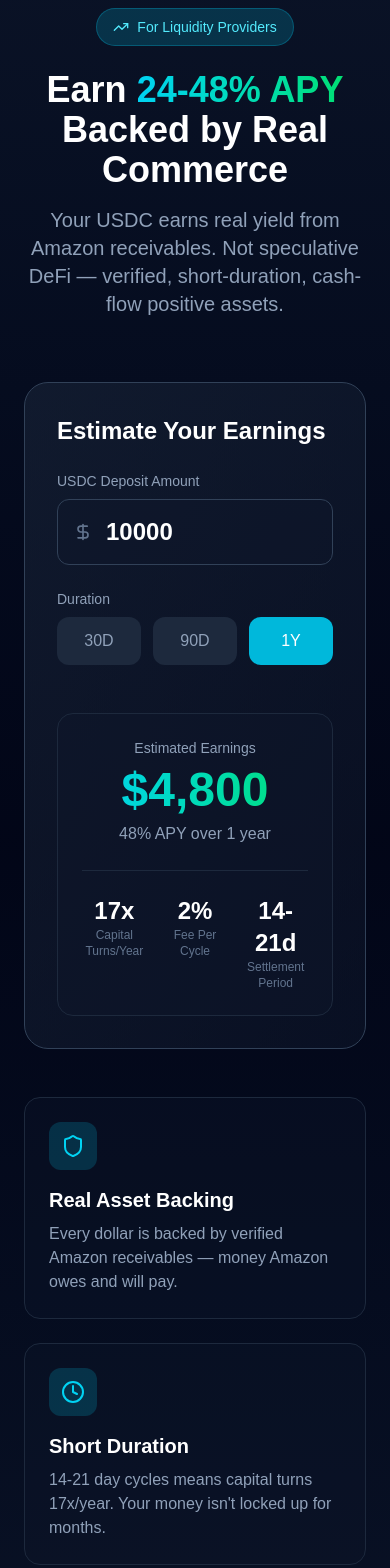
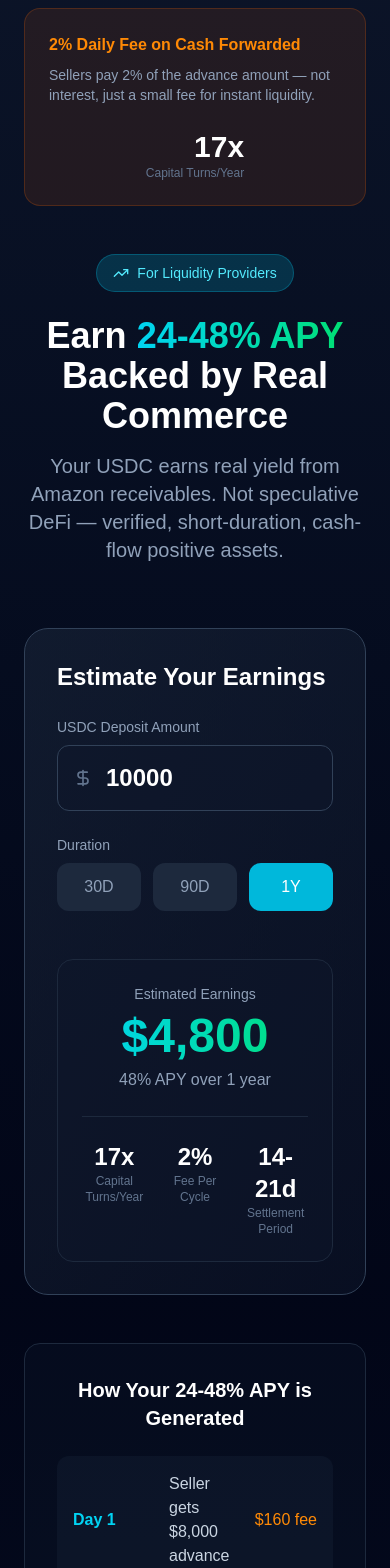
Before and after one commit to open-biz/eComYield, a Next.js app: page / in a window 390 px wide. Shown: the part 4140-5708 px from the top of the page. Built offline with nearby package versions, Linux system fonts and the light colour scheme.

Commit message:
feat: Add 2% fee breakdown and yield calculation explanation

```diff
--- a/src/components/yield-showcase.tsx
+++ b/src/components/yield-showcase.tsx
@@ -40,6 +40,25 @@
                 <div className="text-2xl font-bold text-white">36%</div>
                 <div className="text-slate-500 text-xs">Current APY</div>
               </div>
+            </div>
+          </div>
+        </motion.div>
+
+        {/* Fee Breakdown */}
+        <motion.div
+          initial={{ opacity: 0, y: -20 }}
+          whileInView={{ opacity: 1, y: 0 }}
+          viewport={{ once: true }}
+          className="mb-12 bg-orange-500/10 border border-orange-500/20 rounded-2xl p-6"
+        >
+          <div className="flex flex-col md:flex-row items-center justify-between gap-6">
+            <div>
+              <div className="text-orange-400 font-semibold mb-2">2% Daily Fee on Cash Forwarded</div>
+              <div className="text-slate-400 text-sm">Sellers pay 2% of the advance amount — not interest, just a small fee for instant liquidity.</div>
+            </div>
+            <div className="text-right">
+              <div className="text-3xl font-bold text-white">17x</div>
+              <div className="text-slate-500 text-xs">Capital Turns/Year</div>
             </div>
           </div>
         </motion.div>
@@ -136,6 +155,34 @@
           </div>
         </motion.div>
 
+        {/* How Yield Works */}
+        <motion.div
+          initial={{ opacity: 0, y: 20 }}
+          whileInView={{ opacity: 1, y: 0 }}
+          viewport={{ once: true }}
+          className="mb-12 bg-slate-900/30 border border-slate-800 rounded-2xl p-8"
+        >
+          <h3 className="text-xl font-semibold text-white mb-6 text-center">How Your 24-48% APY is Generated</h3>
+          <div className="space-y-4">
+            {[
+              { step: "Day 1", action: "Seller gets $8,000 advance", fee: "$160 fee" },
+              { step: "Day 21", action: "Amazon settles, pool repaid", yield: "+2% return" },
+              { step: "Repeat", action: "Same $1,000 deployed 17x/year", total: "34% APY" },
+            ].map((item, i) => (
+              <div key={i} className="flex items-center gap-4 p-4 bg-slate-800/30 rounded-xl">
+                <div className="w-20 text-cyan-400 font-semibold">{item.step}</div>
+                <div className="flex-1 text-slate-300">{item.action}</div>
+                <div className={item.fee ? "text-orange-400" : item.yield ? "text-green-400" : "text-green-400 font-bold"}>
+                  {item.fee || item.yield || item.total}
+                </div>
+              </div>
+            ))}
+          </div>
+          <p className="text-slate-400 text-sm text-center mt-4">
+            2% fee × 17 capital turns/year = <span className="text-green-400 font-semibold">34% gross APY</span>. After protocol fees: <span className="text-white font-semibold">24-48% net APY</span>.
+          </p>
+        </motion.div>
+
         {/* Why this yield is real */}
         <div className="grid md:grid-cols-3 gap-6">
           {[
```
